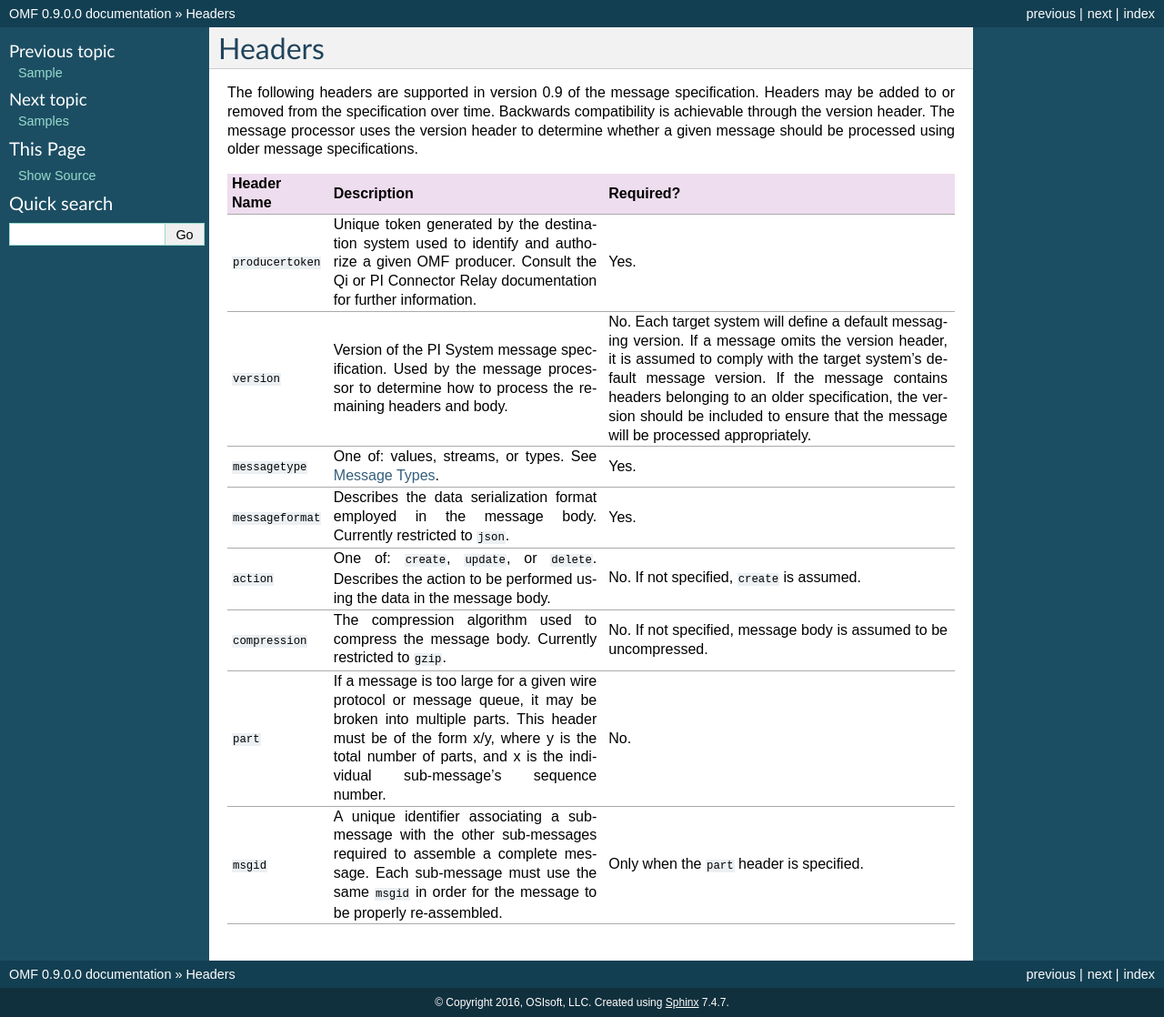
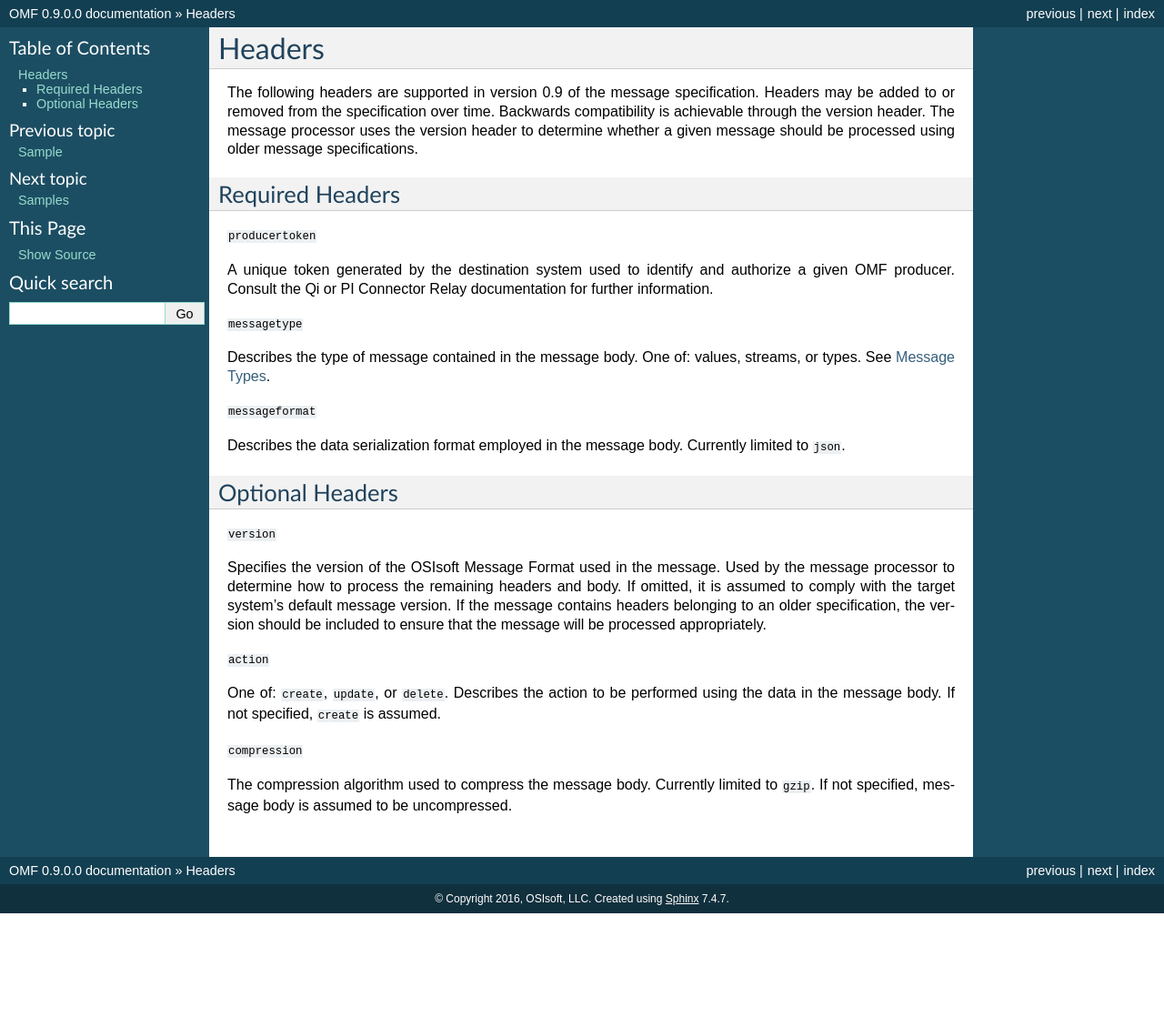
Before and after one commit to AVEVA/OMF-Docs, a Sphinx documentation site: the page built from docs/Headers.rst, in a window 1280 px wide. Shown: the whole page at 91% size. Built offline with Sphinx 7.4.7, drawn with Linux system fonts in a browser that asks for light colours; after the commit the page ends 1004 px from its top, so only the background shows below that.

Commit message:
removed msgid and part headers. converted headers table to paragraphs for better readability

```diff
--- a/docs/Headers.rst
+++ b/docs/Headers.rst
@@ -2,15 +2,32 @@ Headers
 =======
 The following headers are supported in version |version| of the message specification. Headers may be added to or removed from the specification over time. Backwards compatibility is achievable through the version header. The message processor uses the version header to determine whether a given message should be processed using older message specifications.
 
-================= ============================================================================================================================================================================================================================================= ================================================================================================================================================================================================================================================================================================================================================
-Header Name       Description                                                                                                                                                                                                                                   Required?
-================= ============================================================================================================================================================================================================================================= ================================================================================================================================================================================================================================================================================================================================================
-``producertoken`` Unique token generated by the destination system used to identify and authorize a given OMF producer. Consult the Qi or PI Connector Relay documentation for further information.                                                             Yes.
-``version``       Version of the PI System message specification. Used by the message processor to determine how to process the remaining headers and body.                                                                                                     No. Each target system will define a default messaging version. If a message omits the version header, it is assumed to comply with the target system's default message version. If the message contains headers belonging to an older specification, the version should be included to ensure that the message will be processed appropriately.
-``messagetype``   One of: values, streams, or types. See :doc:`Message_Types`.                                                                                                                                                                                  Yes.
-``messageformat`` Describes the data serialization format employed in the message body. Currently restricted to ``json``.                                                                                                                                       Yes.
-``action``        One of: ``create``, ``update``, or ``delete``. Describes the action to be performed using the data in the message body.                                                                                                                       No. If not specified, ``create`` is assumed.
-``compression``   The compression algorithm used to compress the message body. Currently restricted to ``gzip``.                                                                                                                                                No. If not specified, message body is assumed to be uncompressed.
-``part``          If a message is too large for a given wire protocol or message queue, it may be broken into multiple parts. This header must be of the form x/y, where y is the total number of parts, and x is the individual sub-message's sequence number. No.
-``msgid``         A unique identifier associating a sub-message with the other sub-messages required to assemble a complete message. Each sub-message must use the same ``msgid`` in order for the message to be properly re-assembled.                         Only when the ``part`` header is specified.
-================= ============================================================================================================================================================================================================================================= ================================================================================================================================================================================================================================================================================================================================================
+Required Headers
+----------------
+
+``producertoken``
+
+A unique token generated by the destination system used to identify and authorize a given OMF producer. Consult the Qi or PI Connector Relay documentation for further information.
+
+``messagetype``
+
+Describes the type of message contained in the message body. One of: values, streams, or types. See :doc:`Message_Types`.
+
+``messageformat``
+
+Describes the data serialization format employed in the message body. Currently limited to ``json``.
+
+Optional Headers
+----------------
+
+``version``
+
+Specifies the version of the OSIsoft Message Format used in the message. Used by the message processor to determine how to process the remaining headers and body. If omitted, it is assumed to comply with the target system's default message version. If the message contains headers belonging to an older specification, the version should be included to ensure that the message will be processed appropriately.
+
+``action``
+
+One of: ``create``, ``update``, or ``delete``. Describes the action to be performed using the data in the message body. If not specified, ``create`` is assumed.
+
+``compression``
+
+The compression algorithm used to compress the message body. Currently limited to ``gzip``. If not specified, message body is assumed to be uncompressed.
```
